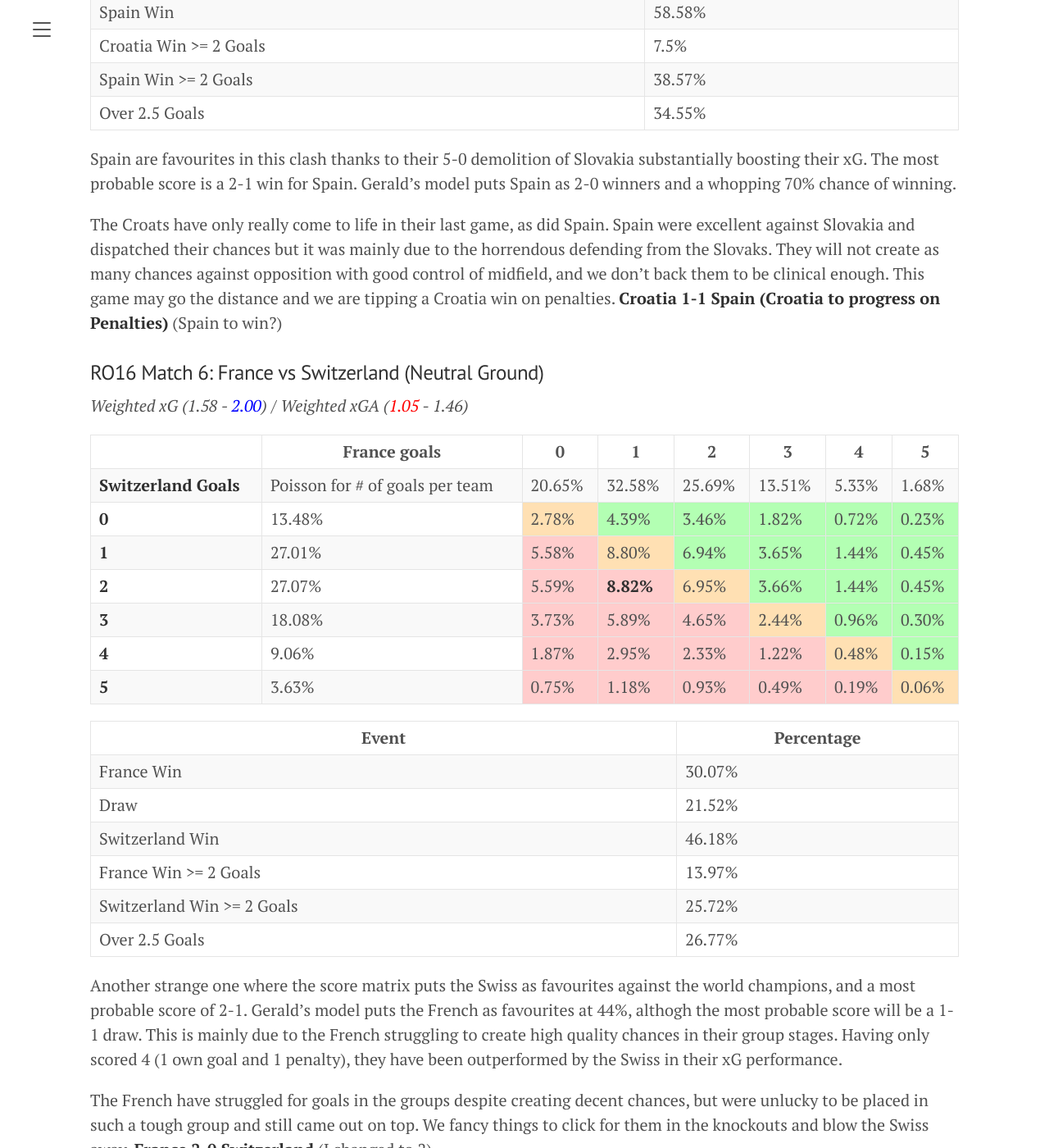
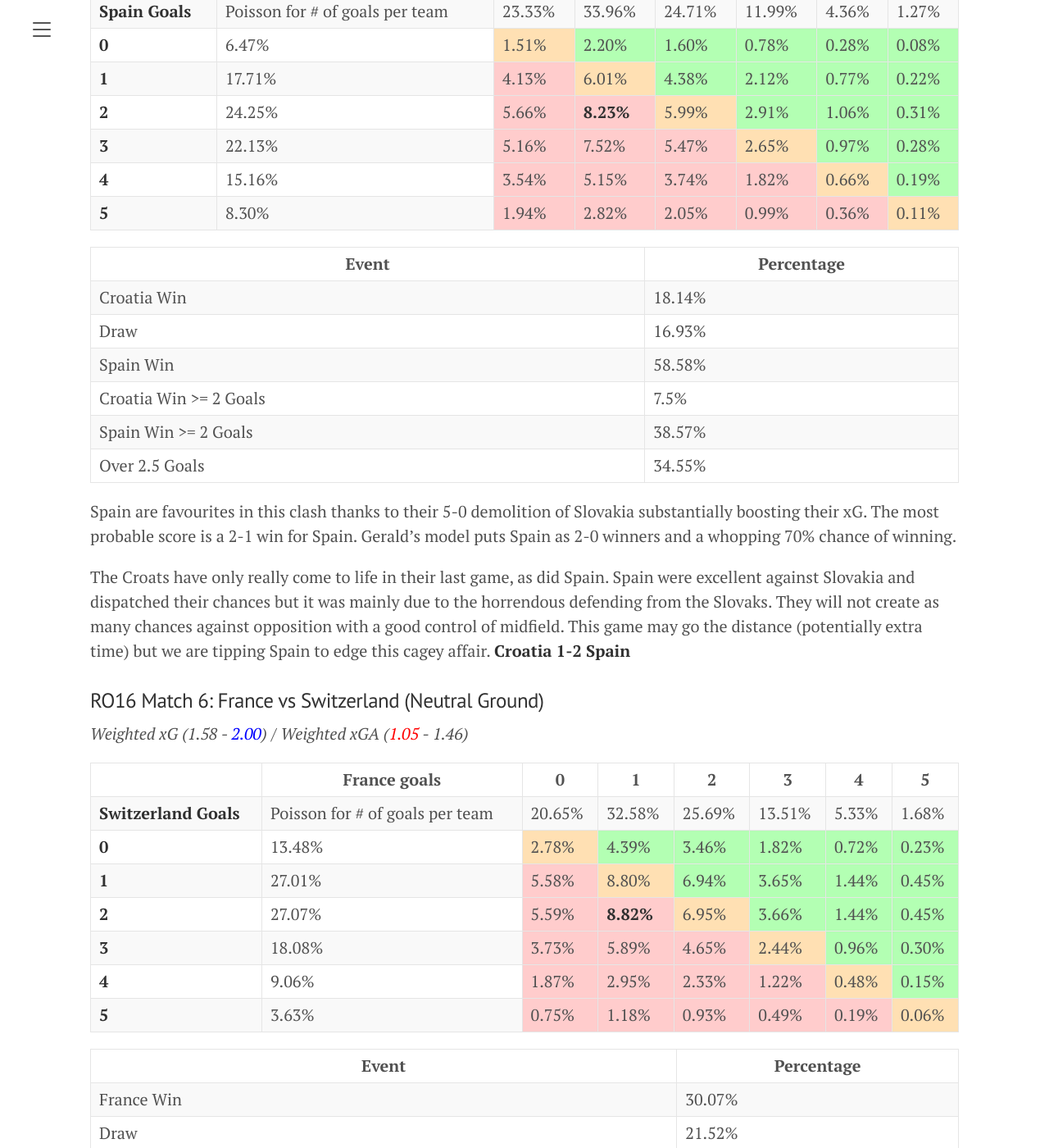
Before and after one commit to chuazy94/zy_blog_2, a Jekyll site: the page built from _posts/2021-06-25-euros-prediction-ro16.md, in a window 1280 px wide and 1400 px high, scrolled down 4775 px. Shown: the whole window at 82% size. Built offline with Jekyll 4.4.1, drawn with Linux system fonts in a browser that asks for light colours; some of the changed text lies outside the part shown.

Commit message:
Update 2021-06-25-euros-prediction-ro16.md

```diff
--- a/_posts/2021-06-25-euros-prediction-ro16.md
+++ b/_posts/2021-06-25-euros-prediction-ro16.md
@@ -2,6 +2,13 @@
 layout: post
 title: Our Euro 2020 Predictions Round of 16
 ---
+
+<p align = "center">
+  <img src = "{{ site.baseurl }}/images/euro2020-ro16.png">
+</p>
+<p align = "center">
+Knockout football promises to be the most gripping, exciting stages of the tournament. Expect drama, jubilation and tears as we enter the heartbreaking part of the tournament where there can only be winners or losers. (Photo credits to The Ringer)
+</p>
 
 Our Round of 16 predictions will follow the same methodology we adopted in the last round of fixtures of the group stages.
 
@@ -656,7 +663,7 @@
 
 Spain are favourites in this clash thanks to their 5-0 demolition of Slovakia substantially boosting their xG. The most probable score is a 2-1 win for Spain. Gerald's model puts Spain as 2-0 winners and a whopping 70% chance of winning.
 
-The Croats have only really come to life in their last game, as did Spain. Spain were excellent against Slovakia and dispatched their chances but it was mainly due to the horrendous defending from the Slovaks. They will not create as many chances against opposition with good control of midfield, and we don't back them to be clinical enough. This game may go the distance and we are tipping a Croatia win on penalties. **Croatia 1-1 Spain (Croatia to progress on Penalties)** (Spain to win?)
+The Croats have only really come to life in their last game, as did Spain. Spain were excellent against Slovakia and dispatched their chances but it was mainly due to the horrendous defending from the Slovaks. They will not create as many chances against opposition with a good control of midfield. This game may go the distance (potentially extra time) but we are tipping Spain to edge this cagey affair. **Croatia 1-2 Spain**
 
 ### RO16 Match 6: France vs Switzerland (Neutral Ground)
 <em>Weighted xG (1.58 - <span style="color:blue">2.00</span>) /
@@ -786,7 +793,7 @@
 
 Another strange one where the score matrix puts the Swiss as favourites against the world champions, and a most probable score of 2-1. Gerald's model puts the French as favourites at 44%, althogh the most probable score will be a 1-1 draw. This is mainly due to the French struggling to create high quality chances in their group stages. Having only scored 4 (1 own goal and 1 penalty), they have been outperformed by the Swiss in their xG performance.
 
-The French have struggled for goals in the groups despite creating decent chances, but were unlucky to be placed in such a tough group and still came out on top. We fancy things to click for them in the knockouts and blow the Swiss away. **France 2-0 Switzerland** (I changed to 2)
+The French have struggled for goals in the groups despite creating decent chances, but were unlucky to be placed in such a tough group and still came out on top. We fancy things to click for them in the knockouts and emerge with a comfortable victory. **France 2-0 Switzerland**
 
 ### RO16 Match 7: England vs Germany (Home Advantage)
 <em>Weighted xG (1.16 - <span style="color:blue">2.03</span>) /
@@ -1046,4 +1053,4 @@
 
 Score matrix puts the most probable score at 1-1, with quite an even game between Sweden and Ukraine. The Swedes are edging it in terms of probability of winning at 38%. Gerald's model is similar with a most probable score at 1-1 and Swedes winning with at 42.5% probability.
 
-The Swedes have shown fantastic game management this tournament, whilst Ukraine have disappointed me slightly in terms of results when their squad should have more to show for. The Swedes will manage the game well and strike at the right times to strike down Ukraine. **Sweden 2-1 Ukraine** (Change to a draw?)
+The Swedes have shown fantastic game management this tournament, whilst Ukraine have disappointed us slightly in terms of results when their squad should have more to show for. This will be a closely competitive match between teams that do not create too many opportunities and we expect this to be decided by a penalty shootout. **Sweden 1-1 Ukraine (Sweden to win on penalties)**
```
